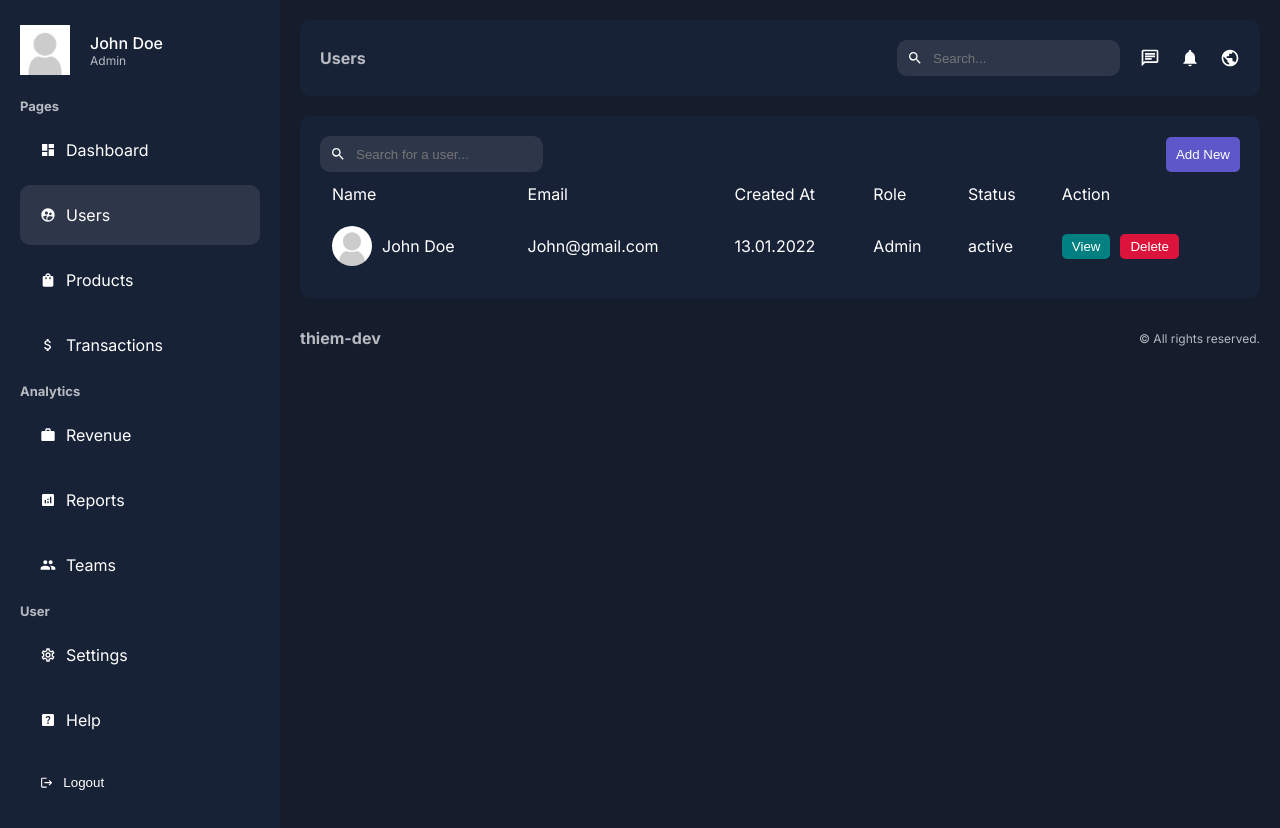
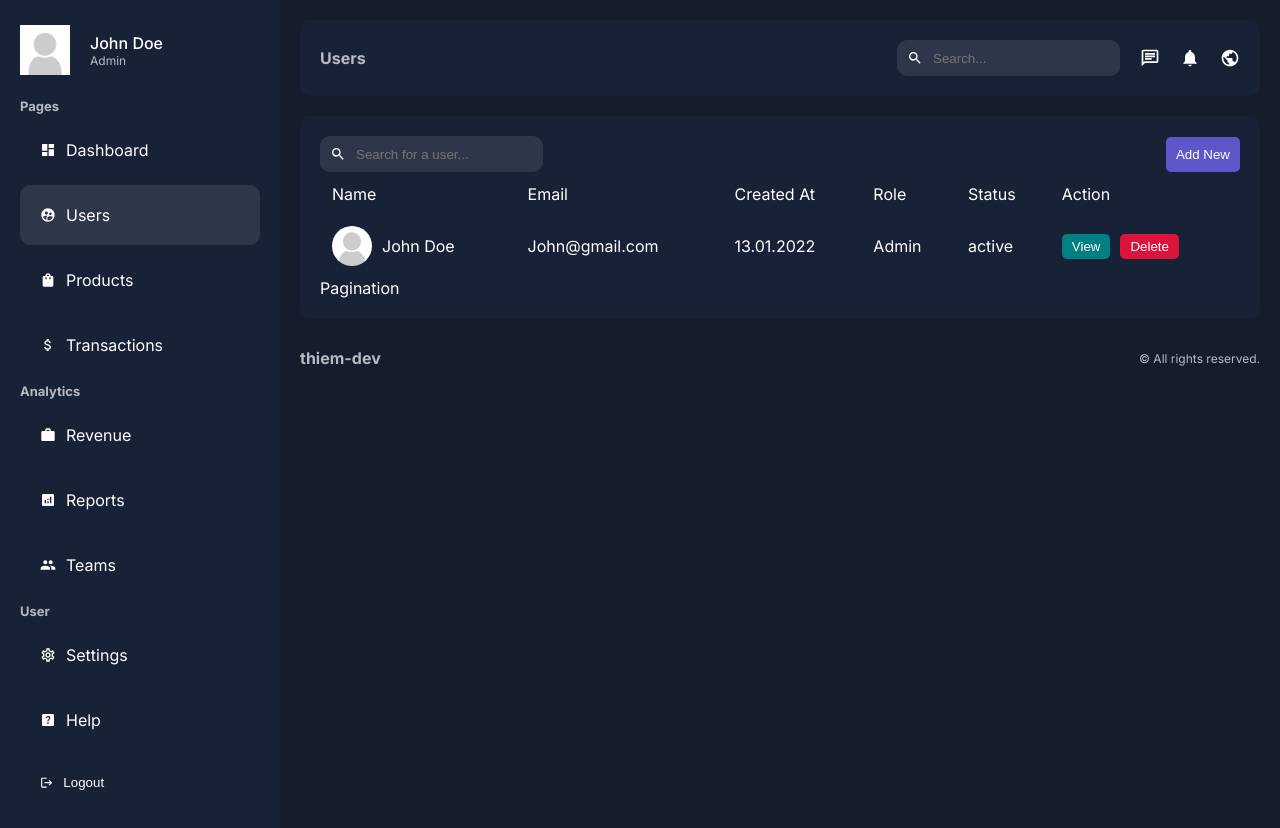
Before and after one commit to thiem-dev/admin-dashboard, a Next.js app: page /dashboard/users in a window 1280 px wide. Built offline with nearby package versions, Linux system fonts and the light colour scheme.

Commit message:
pagination component setup

```diff
--- a/src/app/dashboard/users/page.jsx
+++ b/src/app/dashboard/users/page.jsx
@@ -2,6 +2,7 @@ import Search from '@/app/ui/dashboard/search/search';
 import styles from '@/app/ui/dashboard/users/users.module.css';
 import Link from 'next/link';
 import Image from 'next/image';
+import Pagination from '@/app/ui/pagination/pagination';
 
 const UsersPage = () => {
   return (
@@ -56,7 +57,7 @@ const UsersPage = () => {
           </tr>
         </tbody>
       </table>
-      {/* <Pagination/> */}
+      <Pagination />
     </div>
   );
 };
--- /dev/null
+++ b/src/app/ui/pagination/pagination.jsx
@@ -0,0 +1,6 @@
+import styles from './pagination.module.css';
+
+const Pagination = () => {
+  return <div>Pagination</div>;
+};
+export default Pagination;
--- /dev/null
+++ b/src/app/ui/pagination/pagination.module.css
@@ -0,0 +1,2 @@
+.container {
+}
```
